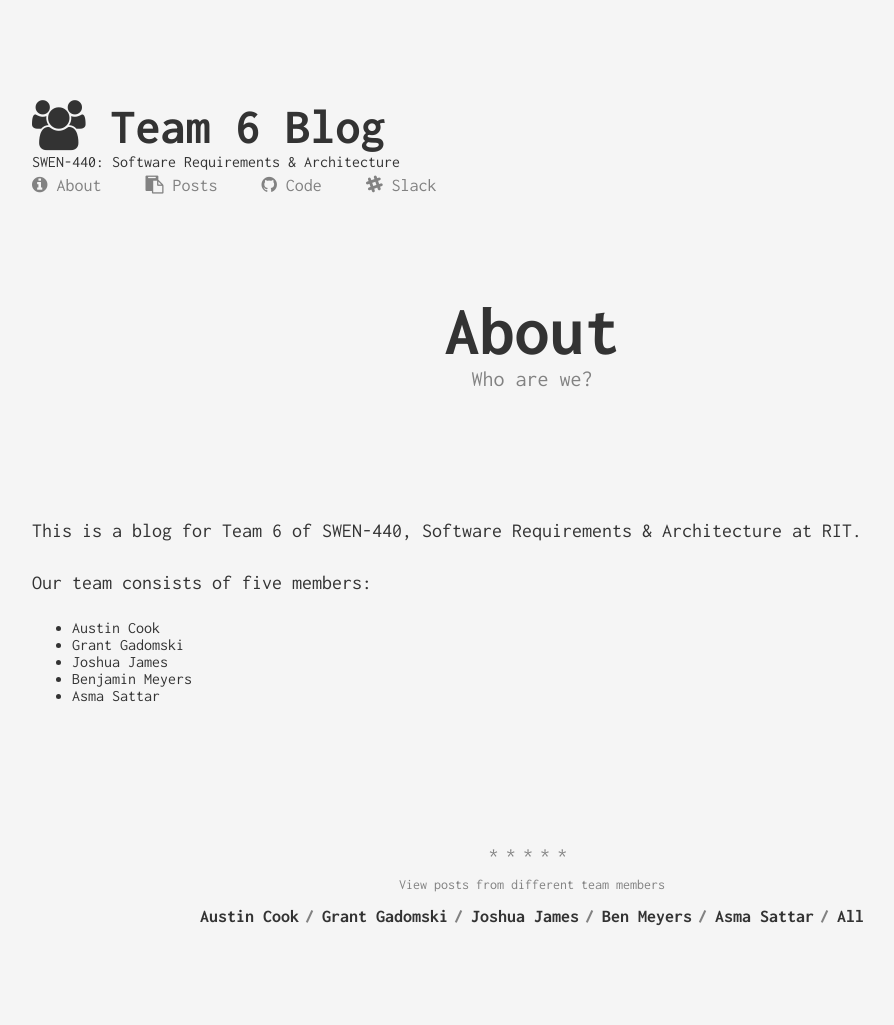
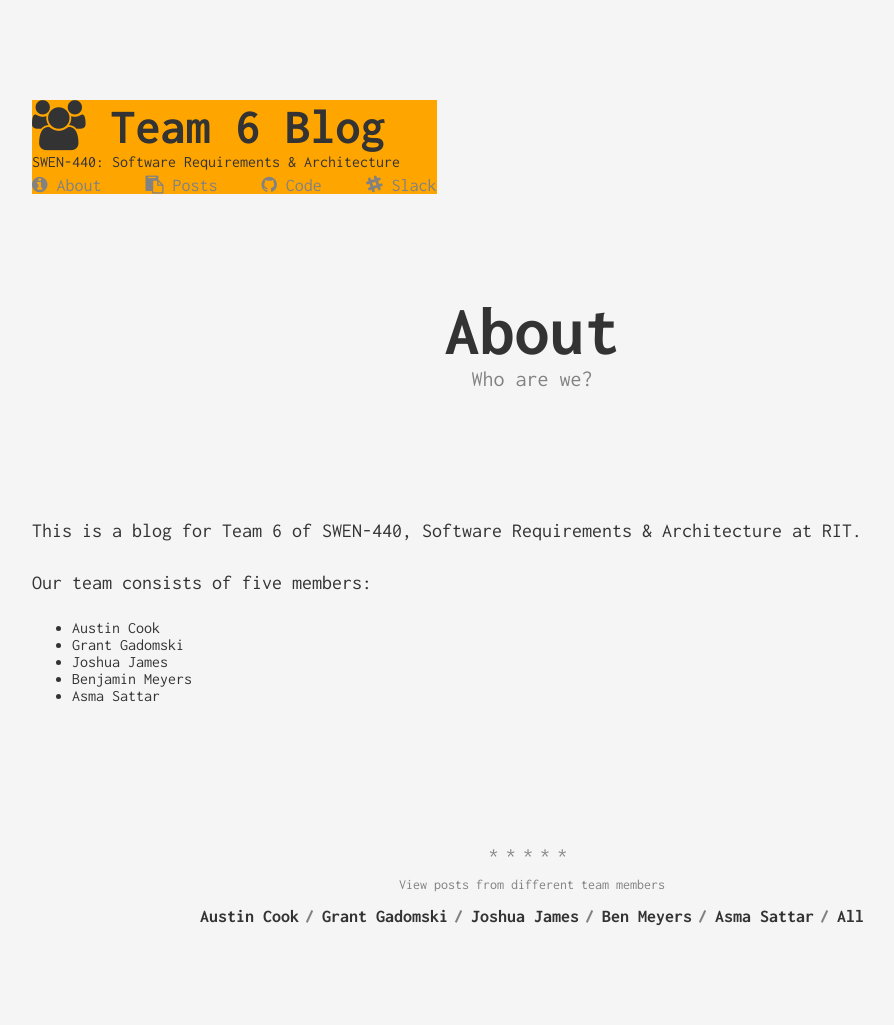
Before and after one commit to swen-440-team-6/swen-440-team-6.github.io, a Jekyll site: the page built from about.md, in a window 1280 px wide. Shown: the whole page, without its empty margins (108-1002 px from the left). Built offline with Jekyll 4.4.1, drawn with Linux system fonts in a browser that asks for light colours.

Commit message:
Update header.html

```diff
--- a/_includes/header.html
+++ b/_includes/header.html
@@ -1,6 +1,6 @@
 <header class="header">
     <div class="head">
-      <div class="navigation">
+      <div class="navigation" style="background-color: orange;">
           <a href="/" class="logo"><i class='fa fa-group'></i>&nbsp;{{ site.title }}</a>
           {{ site.subtitle }}
           <ul class="menu">
```
